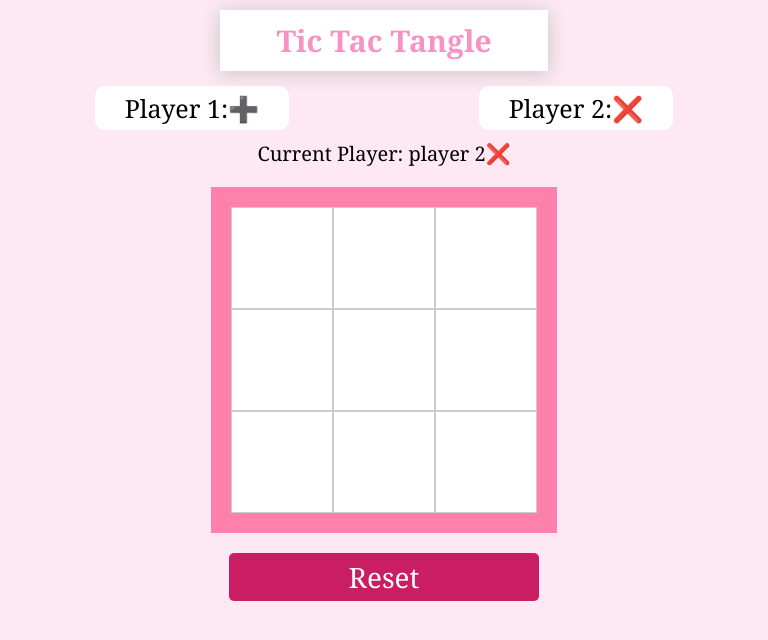
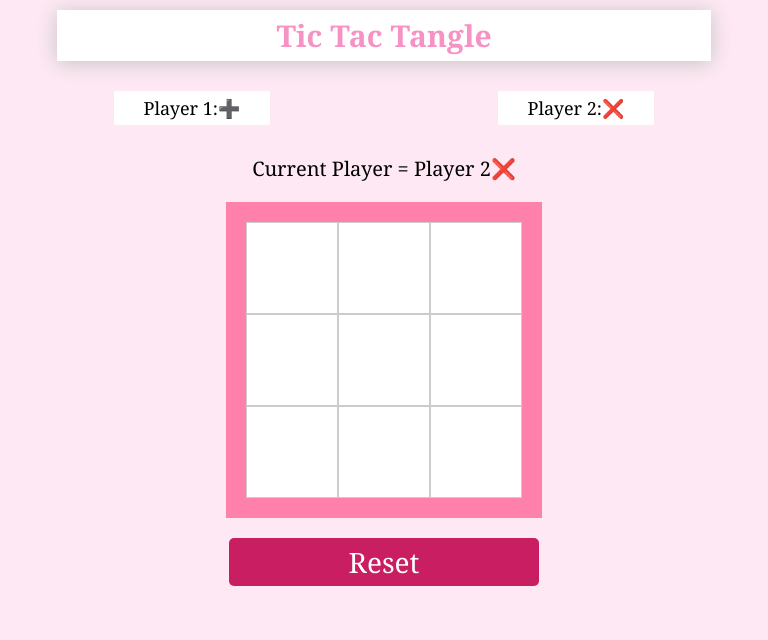
Before and after one commit to shitalwarkhade89/tic-tac-tangle, a React app: page / in a window 768 px wide. Built offline with nearby package versions, Linux system fonts and the light colour scheme.

Commit message:
some changes in media query

```diff
--- a/src/views/Home/Home.css
+++ b/src/views/Home/Home.css
@@ -68,18 +68,15 @@ body {
     font-family: Georgia, 'Times New Roman', Times, serif;
     background-color: #fff;
     padding: 5px 30px;
-    border-radius: 10px;
 
-}
 
-.current-player {
-  text-align: center;
-    font-size: 20px;
-    font-family: Georgia, 'Times New Roman', Times, serif;
 }
 .current-player-conteiner{
     text-align: center;
     margin-top: 10px;
+    text-align: center;
+    font-size: 20px;
+    font-family: Georgia, 'Times New Roman', Times, serif;
 
 }
 
@@ -110,20 +107,29 @@ body {
     font-size: 23px;
 }
 
-@media screen and (min-width: 600px) and (max-width: 768px) {
+@media screen and (min-width: 340px) and (max-width: 768px) {
     .heading {
+        font: size 35px;
         display: block;
         margin: 10px auto;
-        width: 40%
+        width: 80%;
+        padding: 5px 20px;
+
     }
     .player-title{
-        font-size: 25px;
+        font-size: 18px;
     }
     .players-container{
-        margin-top: 15px;
+       margin-top:30px ;
 
     }
-    .current-player{
-        margin-top: 15px;
+    .current-player-conteiner{
+        margin-top:30px;
+
+    }
+    .box{
+        width: 90px;
+        height: 90px;
+
     }
   }
--- a/src/views/Home/Home.js
+++ b/src/views/Home/Home.js
@@ -95,7 +95,7 @@ function Home() {
                 </div>
                 <div className='current-player-conteiner'>
                     <span className='current-player'>
-                        Current Player:{player === 1 ? " player 1 ➕" : " player 2❌"}
+                        Current Player = {player === 1 ? " Player 1 ➕" : " Player 2❌"}
                     </span>
                 </div>
 
```
